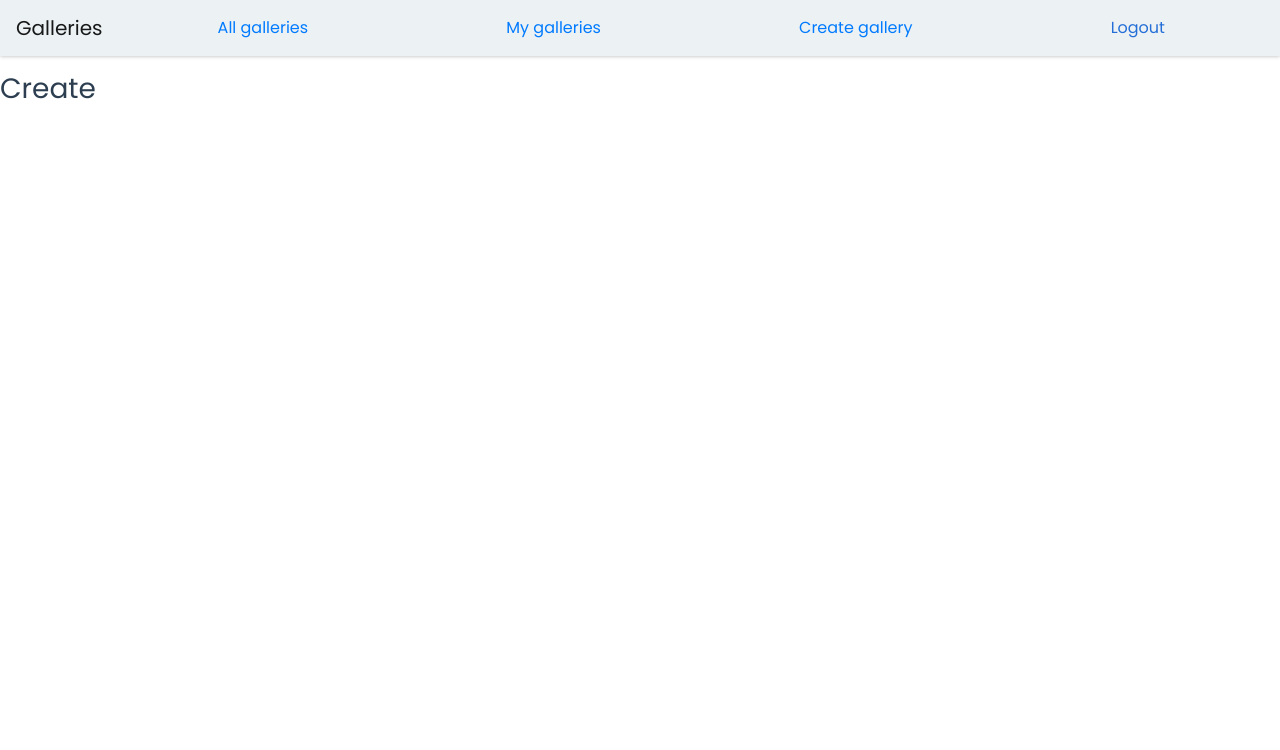
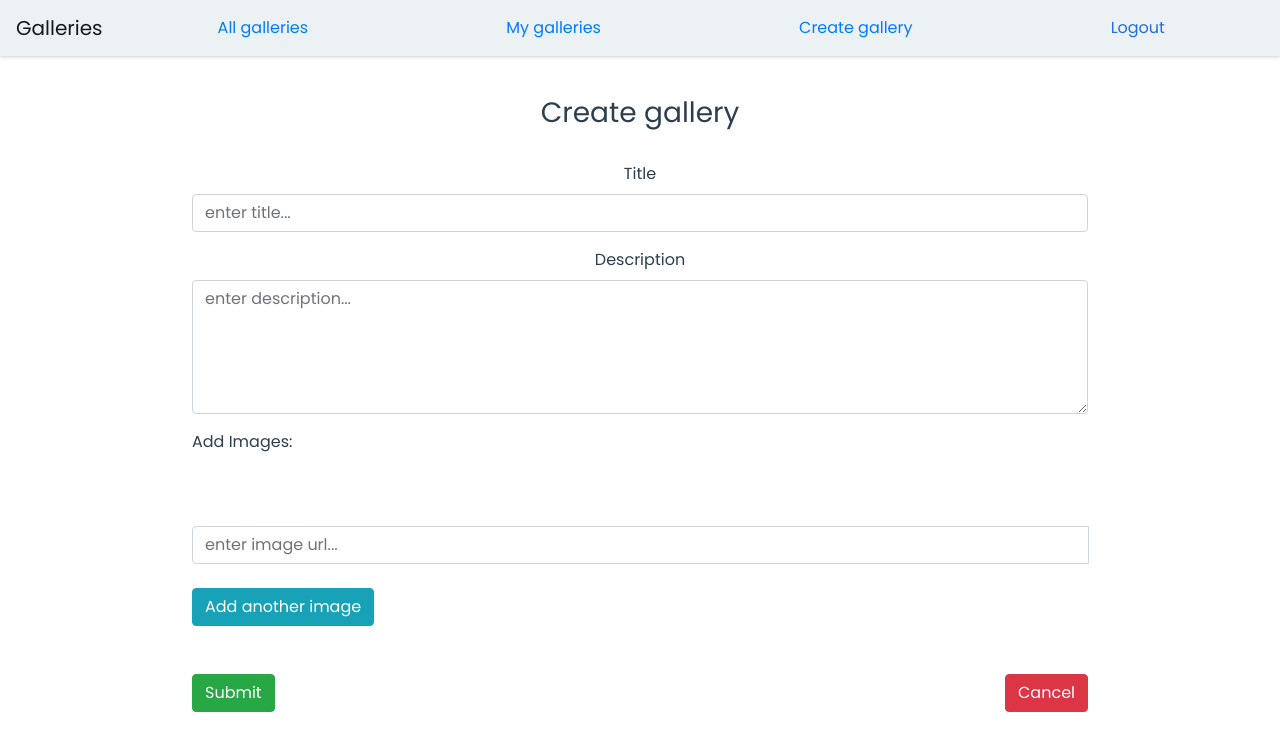
Before and after one commit to milnikola81/gallery-front, a Vue app: page /create in a window 1280 px wide. Shown: the top 750 px of the page. Built offline with nearby package versions, Linux system fonts and the light colour scheme; sample sign-in values are in the browser's storage.

Commit message:
create page / fixed gallery-row load issue

```diff
--- a/package.json
+++ b/package.json
@@ -8,6 +8,7 @@
     "lint": "vue-cli-service lint"
   },
   "dependencies": {
+    "array-move": "^1.0.0",
     "axios": "^0.18.0",
     "vue": "^2.5.17",
     "vue-router": "^3.0.1",
--- a/public/index.html
+++ b/public/index.html
@@ -15,6 +15,9 @@
     <!-- Google Fonts -->
     <link href="https://fonts.googleapis.com/css?family=Poppins" rel="stylesheet">
 
+    <!-- Font Awesome -->
+    <link rel="stylesheet" href="https://use.fontawesome.com/releases/v5.3.1/css/all.css" integrity="sha384-mzrmE5qonljUremFsqc01SB46JvROS7bZs3IO2EmfFsd15uHvIt+Y8vEf7N7fWAU" crossorigin="anonymous">
+
     <title>Gallery</title>
   </head>
   <body>
--- a/src/components/GalleryRow.vue
+++ b/src/components/GalleryRow.vue
@@ -13,7 +13,7 @@
             {{gallery.created_at}}
         </td>
         <td>
-            <img v-bind:src=gallery.images[0].image_url height="90" />
+            <img v-if="gallery.images[0]" v-bind:src=gallery.images[0].image_url height="90" />
         </td>
     </tr>
 </template>
--- /dev/null
+++ b/src/components/ImageInput.vue
@@ -0,0 +1,29 @@
+<template>
+    <div class="input-group">
+        <input v-model="imageArray[range-1]" @input="checkInput" class="form-control width100" type="url" placeholder="enter image url...">
+        <span class="input-group-btn">
+            <button class="btn btn-info" type="button" @click="addAnother">Add another</button>
+        </span>
+    </div>
+</template>
+
+<script>
+export default {
+    props: ['imageArray', 'range'],
+    data() {
+        return {
+            inputValue: ''
+        }
+    },
+    methods: {
+        addAnother() {
+            if(this.inputValue) {
+                this.$emit('addAnother', this.range)
+            }
+        },
+        checkInput(event) {
+            this.inputValue = event.target.value
+        }
+    }
+}
+</script>
--- a/src/pages/Author.vue
+++ b/src/pages/Author.vue
@@ -54,6 +54,7 @@ export default {
         setGalleries(vmGalleries) {
             this.galleries = vmGalleries
             this.loadedGalleries = this.galleries.data
+            console.log(this.galleries)
         },
         loadMore() {
             galleriesService.getNextPage(this.galleries.next_page_url, this.searchTerm)
@@ -67,7 +68,6 @@ export default {
         filterGalleries(searchTerm) {
             usersService.getAuthor(this.$route.params.id, searchTerm)
                 .then((response) => {
-                    console.log(response.data)
                     this.galleries = response.data
                     this.loadedGalleries = this.galleries.data
                     this.searchTerm = searchTerm
--- a/src/pages/CreateGallery.vue
+++ b/src/pages/CreateGallery.vue
@@ -1,11 +1,157 @@
 <template>
-    <h3>
-        Create
-    </h3>
+    <div id="create_gallery">
+        <br>
+        <h3>Create gallery</h3>
+        <br>
+
+        <form id="addGalleryForm" ref="form" @submit.prevent="addGallery">
+            <div class="form-group">
+                <label>Title</label> <br>
+                <input v-model="newGallery.title" class="form-control" id="title" type="text" placeholder="enter title...">
+                <p v-if="errors.title" style="color:red">{{errors.title[0]}}</p>
+            </div>
+
+            <div class="form-group">
+                <label>Description</label>
+                <textarea v-model="newGallery.description" class="form-control" id="description" rows="5" placeholder="enter description..."></textarea>
+            </div>
+
+            <p class="text-left">Add Images:</p> <br>
+
+
+
+            <div v-for="(n, index) in range" :key="index" class="input-group image_input">
+                <input v-model="newGallery.images[index]" class="form-control" id="image_input" type="text" placeholder="enter image url..." aria-label="Recipient's username" aria-describedby="basic-addon2">
+                <div class="input-group-append">
+                    <button class="btn btn-warning" type="button" v-if="range > 1" @click="moveUp(index)"><i class="fas fa-arrow-up"></i></button>
+                    <button class="btn btn-secondary" type="button" v-if="range > 1" @click="moveDown(index)"><i class="fas fa-arrow-down"></i></button>
+                    <button class="btn btn-danger" type="button" v-if="range > 1" @click="removeImage(index)"><i class="fas fa-trash-alt"></i></button>
+                </div>
+                <p v-if="errors.images" style="color:red" class="image_error">{{errors.images[0]}}</p>
+                <p v-if="message" style="color:red" class="image_error">{{message}}</p>
+                <p v-if="errors[`images.${index}`]" style="color:red" class="image_error">Please enter a valid URL</p>
+            </div>
+
+
+            <div id="button_row_add">
+                <button @click="addAnother" class="btn btn-info" type="button">Add another image</button>
+            </div>
+
+            <br><br>
+
+            <div id="button_row_bottom">
+                <button class="btn btn-success">Submit</button>
+                <router-link :to="{name:'my-galleries'}" tag="button" class="btn btn-danger">Cancel</router-link>
+                <!-- <button class="btn btn-danger">Cancel</button> -->
+                <!-- <input class="btn btn-danger" type="reset" value="Reset" /> -->
+            </div>
+            <br><br>
+        </form>
+    </div>
 </template>
 
 <script>
+import { galleriesService } from '../services/Galleries'
+import ImageInput from '../components/ImageInput'
+var arrayMove = require('array-move')
+
 export default {
+    components: {
+        ImageInput
+    },
+    data() {
+        return {
+            newGallery: {
+                images: [],
+                user_id: this.$store.state.userId,
+            },
+            // range: 1,
+            imageArray: [],
+            range: 1,
+            errors: [],
+            message: ''
+        }
+    },
+    methods: {
+        addGallery() {
+            this.message = ''
+            galleriesService.addGallery(this.newGallery)
+                .then((response) => {
+                    this.$router.push({name:'galleries'})
+                    })
+                .catch((errors) => {
+                    this.errors = errors.response.data.errors
+                })
 
+        },
+        addAnother() {
+            this.errors = []
+            if(this.newGallery.images[this.range-1]) {
+                this.range += 1
+                this.message = ''
+            }
+            else {
+                this.message = "Please fill out the field above first"
+            }
+        },
+        removeImage(index) {
+            this.newGallery.images.splice(index, 1)
+            this.range--
+        },
+        moveUp(index) {
+            if(index > 0) {
+                this.newGallery.images = arrayMove(this.newGallery.images, index, index-1);
+            }
+        },
+        moveDown(index) {
+            if(index < this.newGallery.images.length) {
+                this.newGallery.images = arrayMove(this.newGallery.images, index, index+1);
+            }
+        }
+    }
 }
 </script>
+
+
+<style scoped>
+#create_gallery {
+    text-align: center;
+}
+form {
+    width: 70%;
+    margin: 0 auto;
+}
+@media screen and (max-width: 767px) {
+    form {
+        width: 90%;
+    }
+}
+#image_input {
+    /* display: inline-block; */
+    /* display: flex;
+    flex-direction: column; */
+}
+.image_error {
+    position: absolute;
+    width: 100%;
+    margin-top: 36px;
+    line-height: 24px;
+    /* margin: 0 auto; */
+}
+#button_row {
+    display: flex;
+    justify-content: space-around;
+}
+#button_row_add {
+    margin-top: 1.5rem;
+    display: flex;
+    justify-content: flex-start;
+}
+#button_row_bottom {
+    display: flex;
+    justify-content: space-between;
+}
+.image_input {
+    margin-top: 2rem;
+}
+</style>
--- a/src/services/Galleries.js
+++ b/src/services/Galleries.js
@@ -18,6 +18,9 @@ export default class GalleriesService {
     getNextPage(nextPage, searchTerm) {
         return axios.get(`${nextPage}`)
     }
+    addGallery(gallery) {
+        return axios.post('galleries', gallery)
+    }
 }
 
 export const galleriesService = new GalleriesService()
```
